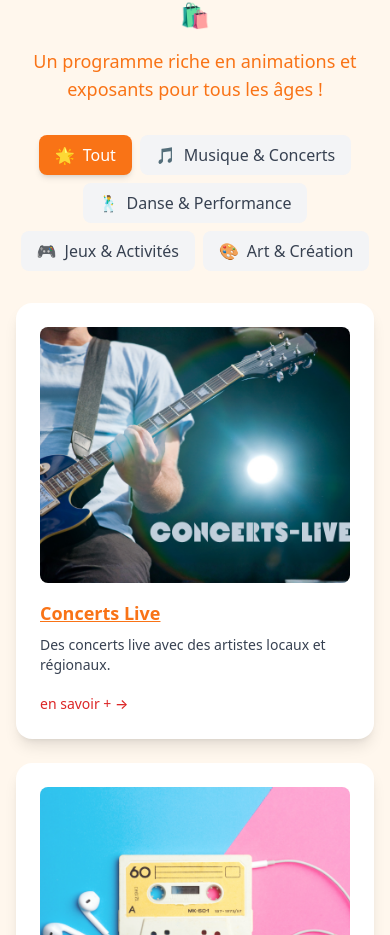
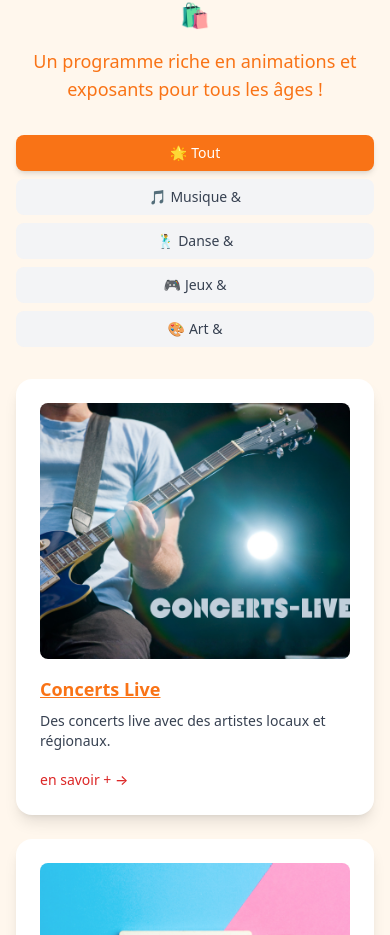
Before and after one commit to takako916/salonvintage43, a Next.js app: page / in a window 390 px wide. Shown: the part 1025-1960 px from the top of the page. Built offline with nearby package versions, Linux system fonts and the light colour scheme.

Commit message:
Improve responsive design for Animations tabs navigation

```diff
--- a/components/AnimationsTabs.tsx
+++ b/components/AnimationsTabs.tsx
@@ -130,18 +130,19 @@ export default function AnimationsTabs() {
   return (
     <div className="w-full">
       {/* Tab Navigation */}
-      <div className="flex flex-wrap justify-center gap-2 mb-8">
+      <div className="grid grid-cols-1 sm:grid-cols-2 lg:grid-cols-5 gap-2 mb-8 max-w-4xl mx-auto">
         {/* Tout Tab */}
         <button
           onClick={() => setActiveTab("tout")}
-          className={`px-4 py-2 rounded-lg font-medium transition-all duration-200 ${
+          className={`px-3 py-2 rounded-lg font-medium transition-all duration-200 text-sm sm:text-base ${
             activeTab === "tout"
               ? "bg-brand text-white shadow-md"
               : "bg-gray-100 text-gray-700 hover:bg-gray-200"
           }`}
         >
-          <span className="mr-2">🌟</span>
-          Tout
+          <span className="mr-1 sm:mr-2">🌟</span>
+          <span className="hidden sm:inline">Tout</span>
+          <span className="sm:hidden">Tout</span>
         </button>
 
         {/* Other Tabs */}
@@ -149,14 +150,18 @@ export default function AnimationsTabs() {
           <button
             key={tab.id}
             onClick={() => setActiveTab(tab.id)}
-            className={`px-4 py-2 rounded-lg font-medium transition-all duration-200 ${
+            className={`px-3 py-2 rounded-lg font-medium transition-all duration-200 text-sm sm:text-base ${
               activeTab === tab.id
                 ? "bg-brand text-white shadow-md"
                 : "bg-gray-100 text-gray-700 hover:bg-gray-200"
             }`}
           >
-            <span className="mr-2">{tab.icon}</span>
-            {tab.title}
+            <span className="mr-1 sm:mr-2">{tab.icon}</span>
+            <span className="hidden lg:inline">{tab.title}</span>
+            <span className="lg:hidden">
+              {tab.title.split(' ')[0]}
+              {tab.title.includes('&') && ' &'}
+            </span>
           </button>
         ))}
       </div>
```
